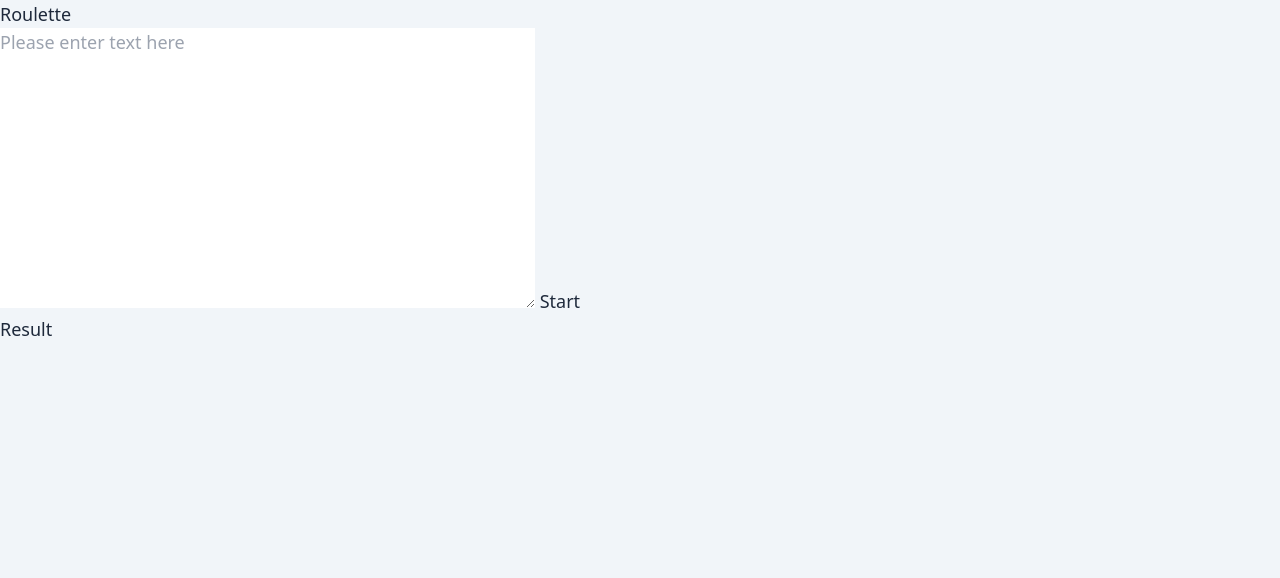
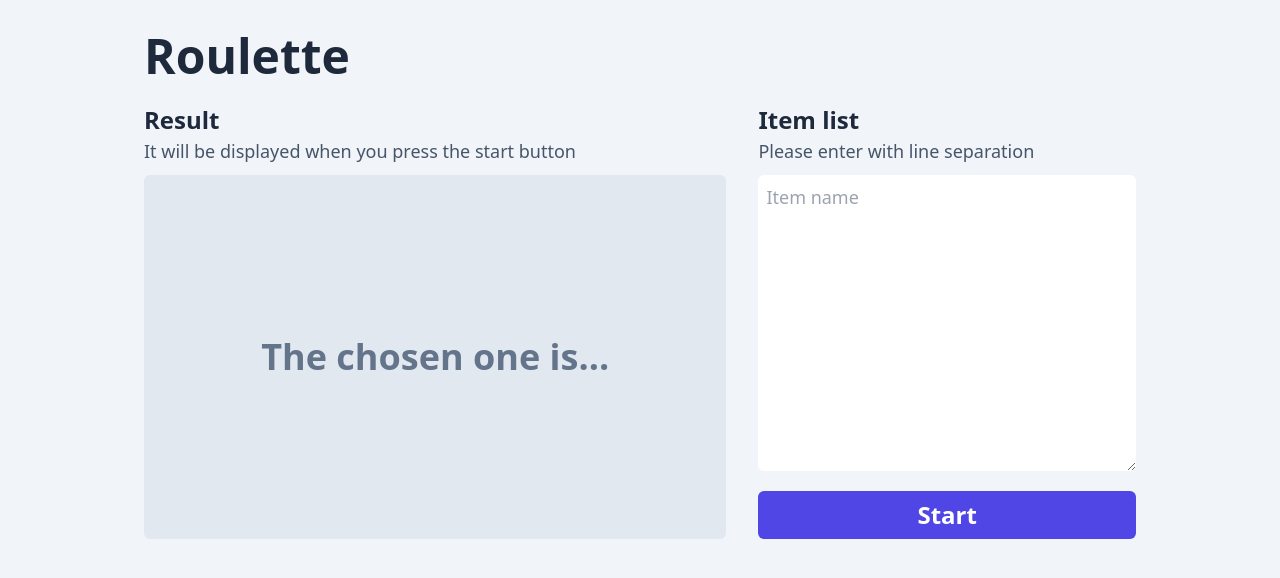
Before and after one commit to kskwtnk/kodowg, a SvelteKit app: page /roulette in a window 1280 px wide. Shown: the top 578 px of the page. Built offline with nearby package versions, Linux system fonts and the light colour scheme.

Commit message:
Add styles to the roulette page.

```diff
--- a/src/routes/roulette/+page.svelte
+++ b/src/routes/roulette/+page.svelte
@@ -8,10 +8,10 @@
 		if (inputText.trim() === '') return;
 
 		items = inputText.split('\n').filter((line) => line.trim() !== '');
-		selectedItem = '';
+		selectedItem = selectedItem ? selectedItem : '';
 		isSpinning = true;
 
-		let spinCount = Math.floor(Math.random() * 10) + 10;
+		let spinCount = Math.floor(Math.random() * 10) + 20;
 		let currentIndex = 0;
 
 		const interval = setInterval(() => {
@@ -25,14 +25,58 @@
 			}
 		}, 100);
 	}
+
+	function adjustHeight(
+		event: Event & {
+			currentTarget: EventTarget & HTMLTextAreaElement;
+		}
+	) {
+		const textarea = event.currentTarget;
+		textarea.style.height = 'auto';
+		textarea.style.height = textarea.scrollHeight + 'px';
+	}
 </script>
 
-<h1>Roulette</h1>
-<textarea bind:value={inputText} rows="10" cols="50" placeholder="Please enter text here"
-></textarea>
-<button on:click={startRoulette} disabled={isSpinning}>Start</button>
-
-<p>Result</p>
-{#if selectedItem}
-	<p>{selectedItem}</p>
-{/if}
+<div
+	class="mx-auto grid max-w-screen-lg grid-cols-1 gap-x-4 gap-y-6 px-4 py-8 md:grid-cols-5 lg:gap-x-8"
+>
+	<h1 class="col-span-full text-5xl font-bold">Roulette</h1>
+	<div class="row-span-2 grid grid-rows-subgrid gap-y-3 md:col-span-3">
+		<div class="grid content-start gap-y-1">
+			<h2 class="text-2xl font-bold">Result</h2>
+			<span class="leading-tight text-slate-600">
+				It will be displayed when you press the start button
+			</span>
+		</div>
+		<div class="grid min-h-24 rounded-md bg-slate-200 p-4">
+			<p class="self-center text-center font-bold">
+				{#if selectedItem}
+					<span class="text-6xl md:text-8xl">{selectedItem}</span>
+				{:else}
+					<span class="text-3xl text-slate-500 md:text-4xl">The chosen one is...</span>
+				{/if}
+			</p>
+		</div>
+	</div>
+	<div class="row-span-2 grid grid-rows-subgrid gap-y-3 md:col-span-2">
+		<label for="item" class="grid content-start gap-y-1">
+			<span class="text-2xl font-bold">Item list</span>
+			<span class="leading-tight text-slate-600">Please enter with line separation</span>
+		</label>
+		<div class="grid gap-y-5">
+			<textarea
+				id="item"
+				rows="10"
+				placeholder="Item name"
+				class="rounded-md p-2"
+				bind:value={inputText}
+				on:input={adjustHeight}
+			/>
+			<button
+				disabled={isSpinning}
+				class="rounded-md bg-indigo-600 p-2 text-2xl font-bold text-white hover:bg-indigo-800 disabled:opacity-50"
+				on:click={startRoulette}>Start</button
+			>
+		</div>
+	</div>
+</div>
```
